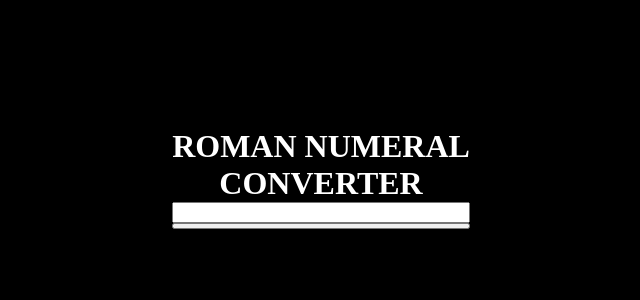
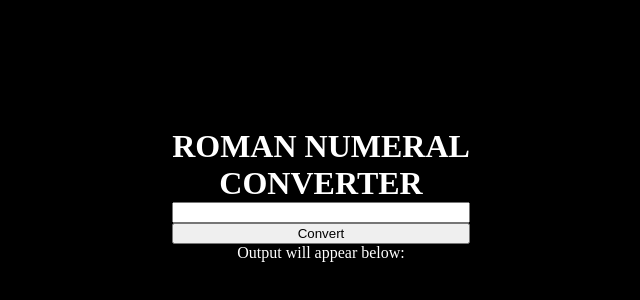
Before and after one commit to Rjack00/Roman-Numeral-Converter, a plain HTML site: page index.html in a window 1280 px wide. Shown: the whole page, without its empty margins (319-959 px from the left). Drawn offline with Linux system fonts and the light colour scheme.

Commit message:
added paragraph indicating where output will appear

```diff
--- a/index.html
+++ b/index.html
@@ -15,7 +15,8 @@
                 CONVERTER
             </h1>
             <input type="text"  id="number">
-            <button id="convert-btn"></button>
+            <button id="convert-btn">Convert</button>
+            <p>Output will appear below:</p>
             <div id="output"></div>
         </div>
 
```
